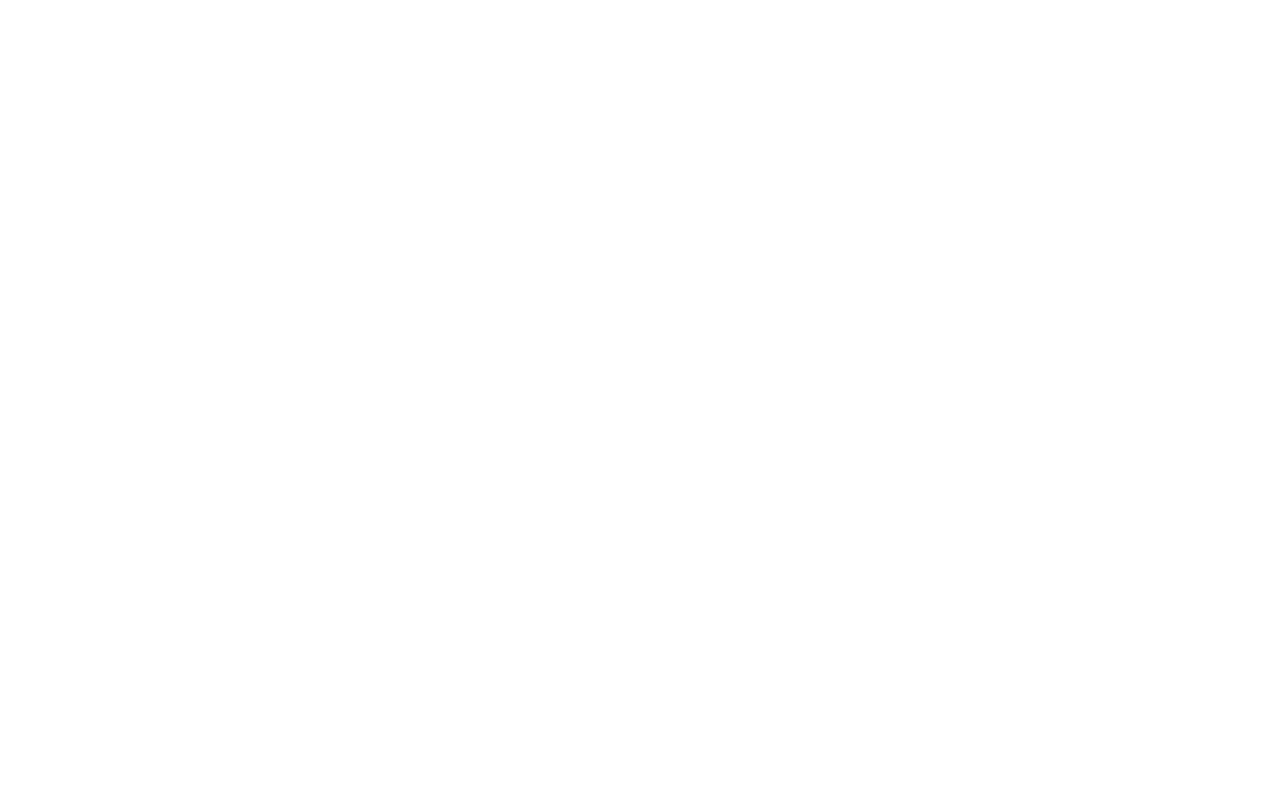
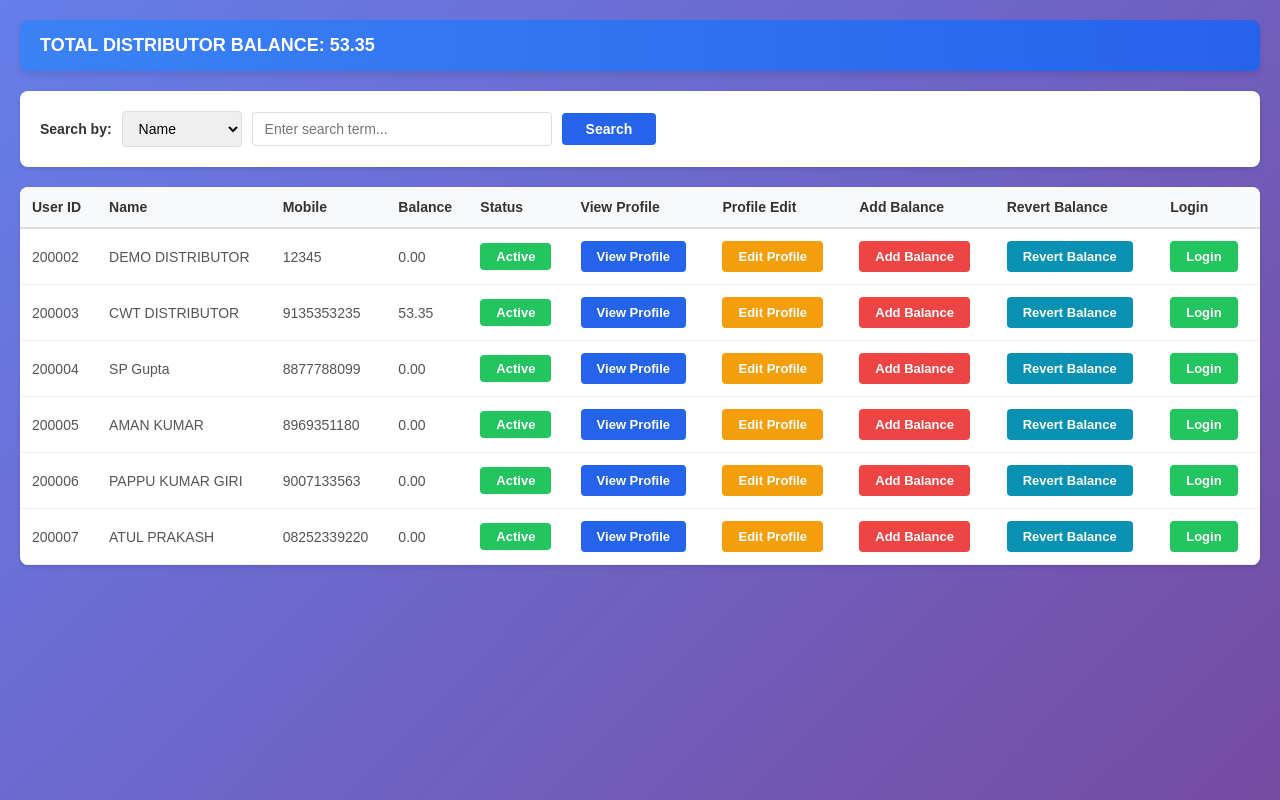
Before and after one commit to vikashsharma380/code-web-telecom, a React (Vite) app in the folder Frontend/: page /manage-distributor in a window 1280 px wide. Before the commit this address had no page. Built offline with nearby package versions, Linux system fonts and the light colour scheme; sample sign-in values are in the browser's storage.

Commit message:
add pages in manage -  distributor

```diff
--- /dev/null
+++ b/Frontend/Admin/AdminPages/ManageDistributor.jsx
@@ -0,0 +1,298 @@
+import React, { useState } from "react";
+
+const ManageDistributor = () => {
+  const [searchBy, setSearchBy] = useState("Name");
+  const [searchTerm, setSearchTerm] = useState("");
+
+  // Sample data - replace with actual API call
+  const [distributors] = useState([
+    {
+      userId: "200002",
+      name: "DEMO DISTRIBUTOR",
+      mobile: "12345",
+      balance: "0.00",
+      status: "Active",
+    },
+    {
+      userId: "200003",
+      name: "CWT DISTRIBUTOR",
+      mobile: "9135353235",
+      balance: "53.35",
+      status: "Active",
+    },
+    {
+      userId: "200004",
+      name: "SP Gupta",
+      mobile: "8877788099",
+      balance: "0.00",
+      status: "Active",
+    },
+    {
+      userId: "200005",
+      name: "AMAN KUMAR",
+      mobile: "8969351180",
+      balance: "0.00",
+      status: "Active",
+    },
+    {
+      userId: "200006",
+      name: "PAPPU KUMAR GIRI",
+      mobile: "9007133563",
+      balance: "0.00",
+      status: "Active",
+    },
+    {
+      userId: "200007",
+      name: "ATUL PRAKASH",
+      mobile: "08252339220",
+      balance: "0.00",
+      status: "Active",
+    },
+  ]);
+
+  const totalBalance = distributors
+    .reduce((sum, dist) => sum + parseFloat(dist.balance), 0)
+    .toFixed(2);
+
+  const handleSearch = () => {
+    // Implement search logic here
+    console.log("Searching by:", searchBy, "Term:", searchTerm);
+  };
+
+  const styles = {
+    container: {
+      minHeight: "100vh",
+      background: "linear-gradient(135deg, #667eea 0%, #764ba2 100%)",
+      padding: "20px",
+      fontFamily: "Arial, sans-serif",
+    },
+    header: {
+      background: "linear-gradient(to right, #3b82f6, #2563eb)",
+      color: "white",
+      padding: "15px 20px",
+      fontSize: "18px",
+      fontWeight: "bold",
+      marginBottom: "20px",
+      borderRadius: "8px",
+      boxShadow: "0 4px 6px rgba(0,0,0,0.1)",
+    },
+    searchSection: {
+      background: "white",
+      padding: "20px",
+      borderRadius: "8px",
+      marginBottom: "20px",
+      boxShadow: "0 2px 4px rgba(0,0,0,0.1)",
+      display: "flex",
+      alignItems: "center",
+      gap: "10px",
+    },
+    label: {
+      fontWeight: "600",
+      fontSize: "14px",
+      color: "#333",
+    },
+    select: {
+      padding: "8px 12px",
+      border: "1px solid #ddd",
+      borderRadius: "4px",
+      fontSize: "14px",
+      minWidth: "120px",
+    },
+    input: {
+      padding: "8px 12px",
+      border: "1px solid #ddd",
+      borderRadius: "4px",
+      fontSize: "14px",
+      flex: "1",
+      maxWidth: "300px",
+    },
+    searchButton: {
+      padding: "8px 24px",
+      background: "#2563eb",
+      color: "white",
+      border: "none",
+      borderRadius: "4px",
+      fontSize: "14px",
+      fontWeight: "600",
+      cursor: "pointer",
+      transition: "background 0.3s",
+    },
+    tableContainer: {
+      background: "white",
+      borderRadius: "8px",
+      overflow: "hidden",
+      boxShadow: "0 2px 4px rgba(0,0,0,0.1)",
+    },
+    table: {
+      width: "100%",
+      borderCollapse: "collapse",
+    },
+    th: {
+      background: "#f8f9fa",
+      padding: "12px",
+      textAlign: "left",
+      fontWeight: "600",
+      fontSize: "14px",
+      color: "#333",
+      borderBottom: "2px solid #ddd",
+    },
+    td: {
+      padding: "12px",
+      fontSize: "14px",
+      borderBottom: "1px solid #f0f0f0",
+      color: "#555",
+    },
+    statusBadge: {
+      background: "#22c55e",
+      color: "white",
+      padding: "6px 16px",
+      borderRadius: "4px",
+      fontSize: "13px",
+      fontWeight: "600",
+      display: "inline-block",
+    },
+    button: {
+      padding: "8px 16px",
+      border: "none",
+      borderRadius: "4px",
+      fontSize: "13px",
+      fontWeight: "600",
+      cursor: "pointer",
+      transition: "all 0.3s",
+      marginRight: "5px",
+    },
+    viewProfileBtn: {
+      background: "#2563eb",
+      color: "white",
+    },
+    editProfileBtn: {
+      background: "#f59e0b",
+      color: "white",
+    },
+    addBalanceBtn: {
+      background: "#ef4444",
+      color: "white",
+    },
+    revertBalanceBtn: {
+      background: "#0891b2",
+      color: "white",
+    },
+    loginBtn: {
+      background: "#22c55e",
+      color: "white",
+    },
+  };
+
+  return (
+    <div style={styles.container}>
+      <div style={styles.header}>TOTAL DISTRIBUTOR BALANCE: {totalBalance}</div>
+
+      <div style={styles.searchSection}>
+        <span style={styles.label}>Search by:</span>
+        <select
+          style={styles.select}
+          value={searchBy}
+          onChange={(e) => setSearchBy(e.target.value)}
+        >
+          <option value="Name">Name</option>
+          <option value="Mobile">Mobile</option>
+          <option value="UserId">User ID</option>
+        </select>
+        <input
+          type="text"
+          style={styles.input}
+          placeholder="Enter search term..."
+          value={searchTerm}
+          onChange={(e) => setSearchTerm(e.target.value)}
+        />
+        <button
+          style={styles.searchButton}
+          onClick={handleSearch}
+          onMouseEnter={(e) => (e.target.style.background = "#1d4ed8")}
+          onMouseLeave={(e) => (e.target.style.background = "#2563eb")}
+        >
+          Search
+        </button>
+      </div>
+
+      <div style={styles.tableContainer}>
+        <table style={styles.table}>
+          <thead>
+            <tr>
+              <th style={styles.th}>User ID</th>
+              <th style={styles.th}>Name</th>
+              <th style={styles.th}>Mobile</th>
+              <th style={styles.th}>Balance</th>
+              <th style={styles.th}>Status</th>
+              <th style={styles.th}>View Profile</th>
+              <th style={styles.th}>Profile Edit</th>
+              <th style={styles.th}>Add Balance</th>
+              <th style={styles.th}>Revert Balance</th>
+              <th style={styles.th}>Login</th>
+            </tr>
+          </thead>
+          <tbody>
+            {distributors.map((distributor, index) => (
+              <tr key={index}>
+                <td style={styles.td}>{distributor.userId}</td>
+                <td style={styles.td}>{distributor.name}</td>
+                <td style={styles.td}>{distributor.mobile}</td>
+                <td style={styles.td}>{distributor.balance}</td>
+                <td style={styles.td}>
+                  <span style={styles.statusBadge}>{distributor.status}</span>
+                </td>
+                <td style={styles.td}>
+                  <button
+                    style={{ ...styles.button, ...styles.viewProfileBtn }}
+                    onMouseEnter={(e) => (e.target.style.opacity = "0.8")}
+                    onMouseLeave={(e) => (e.target.style.opacity = "1")}
+                  >
+                    View Profile
+                  </button>
+                </td>
+                <td style={styles.td}>
+                  <button
+                    style={{ ...styles.button, ...styles.editProfileBtn }}
+                    onMouseEnter={(e) => (e.target.style.opacity = "0.8")}
+                    onMouseLeave={(e) => (e.target.style.opacity = "1")}
+                  >
+                    Edit Profile
+                  </button>
+                </td>
+                <td style={styles.td}>
+                  <button
+                    style={{ ...styles.button, ...styles.addBalanceBtn }}
+                    onMouseEnter={(e) => (e.target.style.opacity = "0.8")}
+                    onMouseLeave={(e) => (e.target.style.opacity = "1")}
+                  >
+                    Add Balance
+                  </button>
+                </td>
+                <td style={styles.td}>
+                  <button
+                    style={{ ...styles.button, ...styles.revertBalanceBtn }}
+                    onMouseEnter={(e) => (e.target.style.opacity = "0.8")}
+                    onMouseLeave={(e) => (e.target.style.opacity = "1")}
+                  >
+                    Revert Balance
+                  </button>
+                </td>
+                <td style={styles.td}>
+                  <button
+                    style={{ ...styles.button, ...styles.loginBtn }}
+                    onMouseEnter={(e) => (e.target.style.opacity = "0.8")}
+                    onMouseLeave={(e) => (e.target.style.opacity = "1")}
+                  >
+                    Login
+                  </button>
+                </td>
+              </tr>
+            ))}
+          </tbody>
+        </table>
+      </div>
+    </div>
+  );
+};
+
+export default ManageDistributor;
--- a/Frontend/src/App.jsx
+++ b/Frontend/src/App.jsx
@@ -66,6 +66,7 @@
 import ReportCheckTransaction from "../Admin/AdminPages/ReportCheckTransaction";
 import ReportRetailerReport from "../Admin/AdminPages/ReportRetailerReport";
 import ManageMasterDistributor from "../Admin/ManageMasterDistributor";
+import ManageDistributor from "../Admin/AdminPages/ManageDistributor";
 // import CustomersDropdown from "../Admin/CustomersDropdown";
 
 function App() {
@@ -202,8 +203,8 @@
           path="/manage-master-distributor"
           element={<ManageMasterDistributor />}
         />
-        {/* <Route path="/manage-distributor" element={<ManageDistributor />} />
-        <Route path="/manage-retailer" element={<ManageRetailer />} /> */}
+        <Route path="/manage-distributor" element={<ManageDistributor />} />
+        {/* <Route path="/manage-retailer" element={<ManageRetailer />} /> */}
       </Routes>
       {/* <CustomersDropdown /> */}
     </>
```
